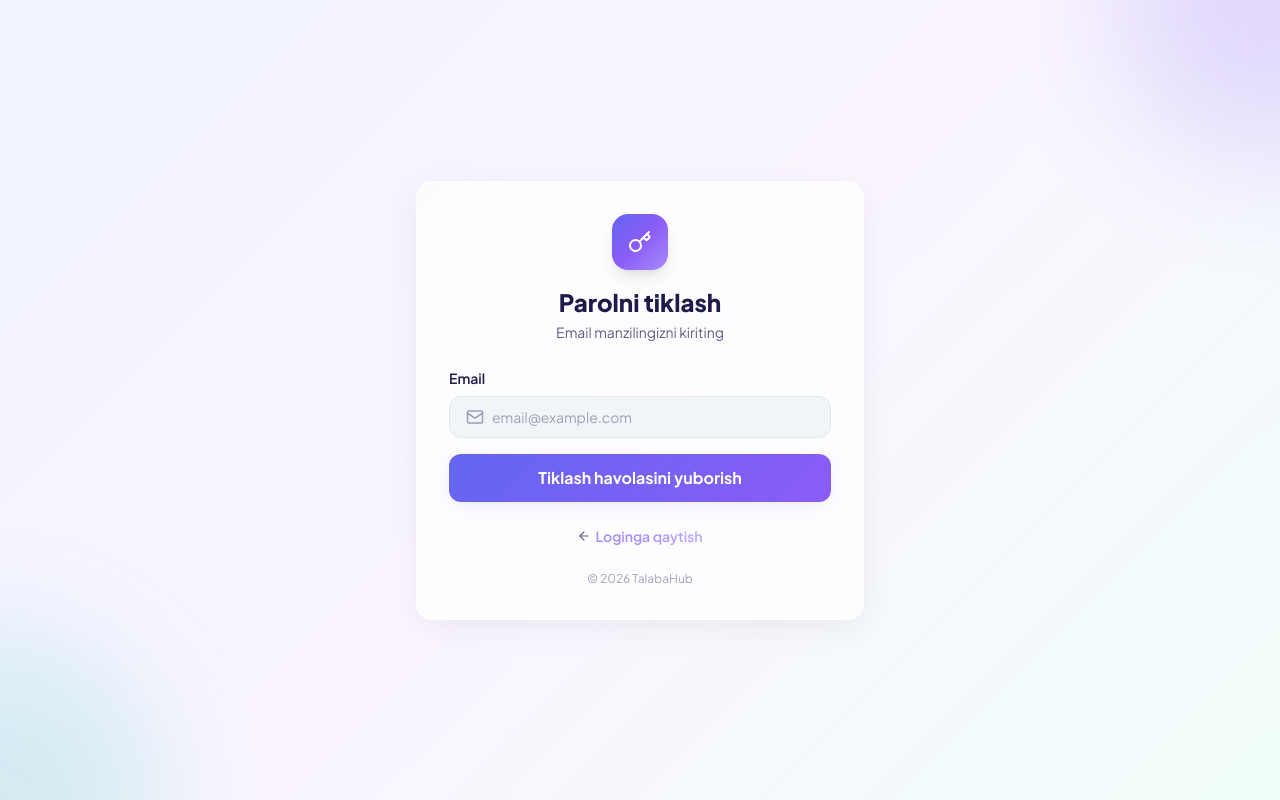
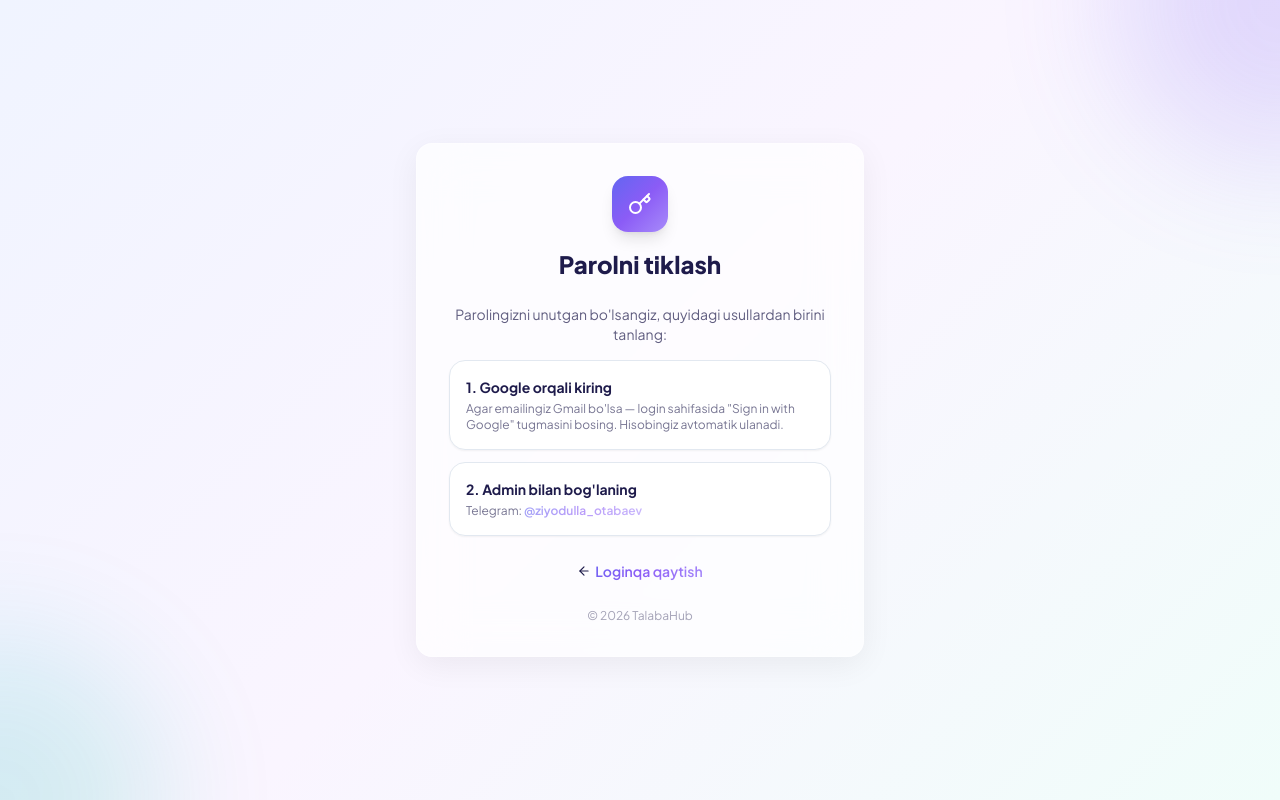
Before and after one commit to ZiyodullaOtabaev/TalabaHub, a React (Vite) app in the folder frontend/: page /password-reset in a window 1280 px wide. Built offline with nearby package versions, Linux system fonts and the light colour scheme; no server answers.

Commit message:
Simplify password reset page (no email sending)

```diff
--- a/frontend/src/pages/PasswordReset.jsx
+++ b/frontend/src/pages/PasswordReset.jsx
@@ -1,83 +1,10 @@
-import { useEffect, useState } from "react";
-import { useNavigate, Link, useSearchParams } from "react-router-dom";
-import toast from "react-hot-toast";
-import api from "../api";
+import { useNavigate, Link } from "react-router-dom";
 import { useLang } from "../i18n/LanguageProvider";
-import { Mail, Lock, Key, ArrowLeft, Sparkles } from "lucide-react";
+import { Key, ArrowLeft, Mail } from "lucide-react";
 
 export default function PasswordReset() {
     const nav = useNavigate();
     const { t } = useLang();
-    const [searchParams] = useSearchParams();
-
-    // Step 1: email kiritish -> emailga kod yuboriladi
-    // Step 2: token + yangi parol kiritish
-    const [step, setStep] = useState(1);
-    const [email, setEmail] = useState("");
-    const [uid, setUid] = useState("");
-    const [token, setToken] = useState("");
-
-    // URL params'dan uid/token olish (email'dagi havoladan)
-    useEffect(() => {
-        const uidParam = searchParams.get("uid");
-        const tokenParam = searchParams.get("token");
-        if (uidParam && tokenParam) {
-            setUid(uidParam);
-            setToken(tokenParam);
-            setStep(2);
-        }
-    }, [searchParams]);
-    const [newPassword, setNewPassword] = useState("");
-    const [newPassword2, setNewPassword2] = useState("");
-    const [loading, setLoading] = useState(false);
-
-    async function requestReset(e) {
-        e.preventDefault();
-        if (!email) {
-            toast.error("Email kiriting");
-            return;
-        }
-        setLoading(true);
-        try {
-            const res = await api.post("/api/users/password-reset/", { email });
-            toast.success(res.data.detail || "Tiklash kodi emailga yuborildi");
-            setStep(2);
-        } catch (err) {
-            toast.error(err?.response?.data?.detail || "Xatolik yuz berdi");
-        } finally {
-            setLoading(false);
-        }
-    }
-
-    async function confirmReset(e) {
-        e.preventDefault();
-        if (newPassword !== newPassword2) {
-            toast.error("Parollar mos kelmadi");
-            return;
-        }
-        if (newPassword.length < 8) {
-            toast.error("Parol kamida 8 ta belgidan iborat bo'lishi kerak");
-            return;
-        }
-        if (!uid || !token) {
-            toast.error("UID va token kiritilmagan");
-            return;
-        }
-        setLoading(true);
-        try {
-            const res = await api.post("/api/users/password-reset/confirm/", {
-                uid,
-                token,
-                new_password: newPassword,
-            });
-            toast.success(res.data.detail || "Parol tiklandi!");
-            nav("/login");
-        } catch (err) {
-            toast.error(err?.response?.data?.detail || "Havola eskirgan yoki noto'g'ri");
-        } finally {
-            setLoading(false);
-        }
-    }
 
     return (
         <div className="th-shell flex items-center justify-center p-4 relative overflow-hidden">
@@ -99,96 +26,34 @@ export default function PasswordReset() {
                         <h1 className="mt-4 text-2xl font-extrabold">
                             {t.resetPasswordTitle || "Parolni tiklash"}
                         </h1>
-                        <p className="text-sm mt-1 opacity-70">
-                            {step === 1
-                                ? (t.resetPasswordSub || "Email manzilingizni kiriting")
-                                : (t.resetPasswordStep2 || "Yangi parol o'rnating")}
-                        </p>
                     </div>
 
-                    {step === 1 ? (
-                        <form onSubmit={requestReset} className="space-y-4">
-                            <div>
-                                <label className="text-sm font-semibold">Email</label>
-                                <div className="mt-1.5 flex items-center gap-2 th-input">
-                                    <Mail size={18} className="opacity-40 shrink-0" />
-                                    <input
-                                        className="w-full outline-none text-sm bg-transparent"
-                                        type="email"
-                                        value={email}
-                                        onChange={(e) => setEmail(e.target.value)}
-                                        placeholder="email@example.com"
-                                        style={{ color: "var(--text)" }}
-                                    />
-                                </div>
+                    <div className="space-y-4 text-center">
+                        <p className="text-sm opacity-70">
+                            {t.resetPasswordInfo || "Parolingizni unutgan bo'lsangiz, quyidagi usullardan birini tanlang:"}
+                        </p>
+
+                        <div className="space-y-3">
+                            <div className="th-card p-4 text-left">
+                                <h3 className="font-bold text-sm mb-1">1. Google orqali kiring</h3>
+                                <p className="text-xs opacity-60">
+                                    Agar emailingiz Gmail bo'lsa — login sahifasida "Sign in with Google" tugmasini bosing. Hisobingiz avtomatik ulanadi.
+                                </p>
                             </div>
 
-                            <button disabled={loading} className="th-btn-blue w-full">
-                                {loading ? "Yuborilmoqda..." : (t.sendResetLink || "Tiklash havolasini yuborish")}
-                            </button>
-                        </form>
-                    ) : (
-                        <form onSubmit={confirmReset} className="space-y-4">
-                            <div>
-                                <label className="text-sm font-semibold">
-                                    {t.resetToken || "Tiklash kodi (token)"}
-                                </label>
-                                <div className="mt-1.5 flex items-center gap-2 th-input">
-                                    <Key size={18} className="opacity-40 shrink-0" />
-                                    <input
-                                        className="w-full outline-none text-sm bg-transparent"
-                                        value={token}
-                                        onChange={(e) => setToken(e.target.value)}
-                                        placeholder="Token"
-                                        style={{ color: "var(--text)" }}
-                                    />
-                                </div>
+                            <div className="th-card p-4 text-left">
+                                <h3 className="font-bold text-sm mb-1">2. Admin bilan bog'laning</h3>
+                                <p className="text-xs opacity-60">
+                                    Telegram: <a href="https://t.me/ziyodulla_otabaev" target="_blank" rel="noopener" className="th-gradient-text font-semibold">@ziyodulla_otabaev</a>
+                                </p>
                             </div>
+                        </div>
+                    </div>
 
-                            <div>
-                                <label className="text-sm font-semibold">
-                                    {t.newPassword || "Yangi parol"}
-                                </label>
-                                <div className="mt-1.5 flex items-center gap-2 th-input">
-                                    <Lock size={18} className="opacity-40 shrink-0" />
-                                    <input
-                                        className="w-full outline-none text-sm bg-transparent"
-                                        type="password"
-                                        value={newPassword}
-                                        onChange={(e) => setNewPassword(e.target.value)}
-                                        placeholder="********"
-                                        style={{ color: "var(--text)" }}
-                                    />
-                                </div>
-                            </div>
-
-                            <div>
-                                <label className="text-sm font-semibold">
-                                    {t.confirmPassword || "Parolni tasdiqlang"}
-                                </label>
-                                <div className="mt-1.5 flex items-center gap-2 th-input">
-                                    <Lock size={18} className="opacity-40 shrink-0" />
-                                    <input
-                                        className="w-full outline-none text-sm bg-transparent"
-                                        type="password"
-                                        value={newPassword2}
-                                        onChange={(e) => setNewPassword2(e.target.value)}
-                                        placeholder="********"
-                                        style={{ color: "var(--text)" }}
-                                    />
-                                </div>
-                            </div>
-
-                            <button disabled={loading} className="th-btn-blue w-full">
-                                {loading ? "Tiklanmoqda..." : (t.resetPassword || "Parolni tiklash")}
-                            </button>
-                        </form>
-                    )}
-
-                    <p className="text-center text-sm opacity-70">
-                        <Link className="font-semibold th-gradient-text hover:opacity-80 inline-flex items-center gap-1" to="/login">
+                    <p className="text-center">
+                        <Link className="text-sm font-semibold th-gradient-text hover:opacity-80 inline-flex items-center gap-1" to="/login">
                             <ArrowLeft size={14} />
-                            {t.backToLogin || "Loginga qaytish"}
+                            {t.backToLogin || "Loginqa qaytish"}
                         </Link>
                     </p>
 
```
